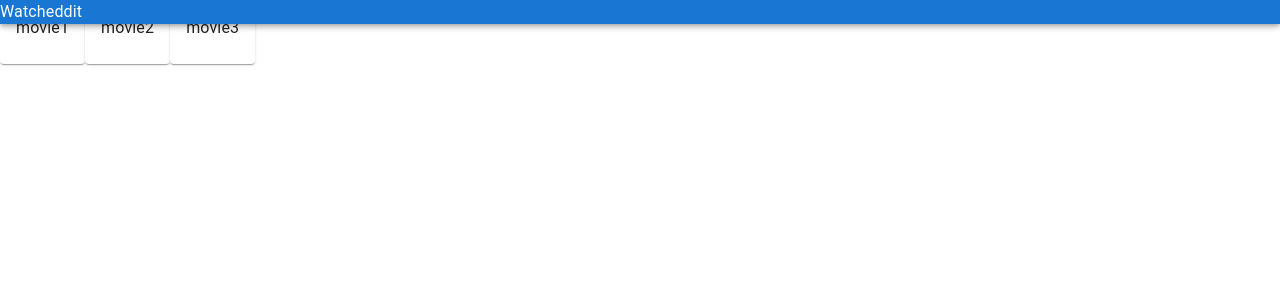
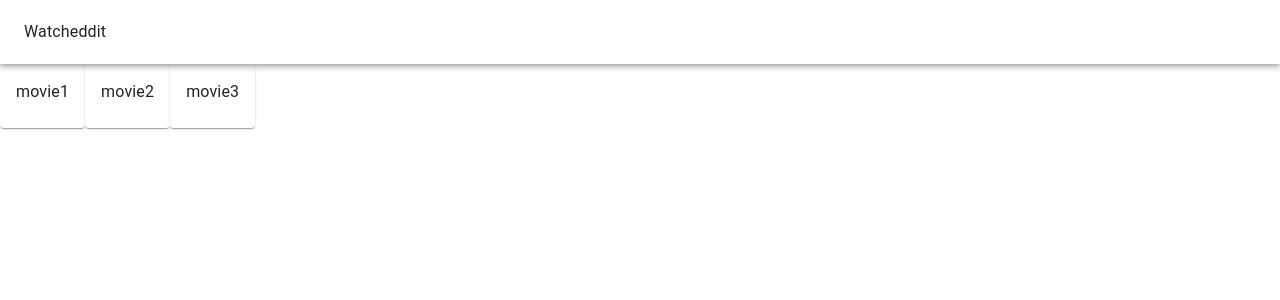
Before and after one commit to RohanAmjad123/WatcheddIt, a Next.js app in the folder frontend/watcheddit/: page / in a window 1280 px wide. Shown: the top 300 px of the page. Built offline with nearby package versions, Linux system fonts and the light colour scheme.

Commit message:
created basic navigation

```diff
--- a/frontend/watcheddit/components/Navigation.tsx
+++ b/frontend/watcheddit/components/Navigation.tsx
@@ -1,15 +1,18 @@
 import { AppBar } from '@mui/material';
+import { Toolbar } from '@mui/material';
 import { Grid } from '@mui/material';
 import { Typography } from '@mui/material';
 
 export default function Navigation() {
     return (
-        <AppBar>
-            <Grid container>
-                <Grid item>
-                    <Typography>Watcheddit</Typography>
+        <AppBar enableColorOnDark sx={{ bgcolor: 'white' }} position='sticky'>
+            <Toolbar>
+                <Grid container>
+                    <Grid item>
+                        <Typography sx={{ color: 'text.primary' }}>Watcheddit</Typography>
+                    </Grid>
                 </Grid>
-            </Grid>
+            </Toolbar>
         </AppBar>
     );
 }
```
